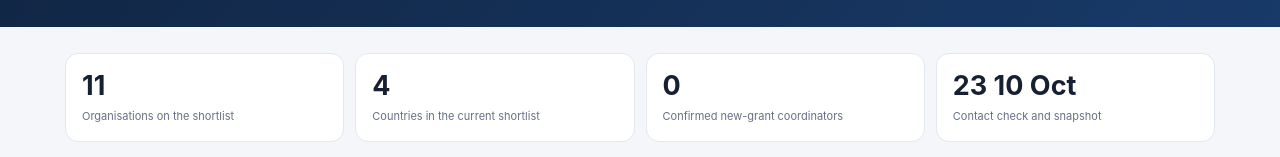
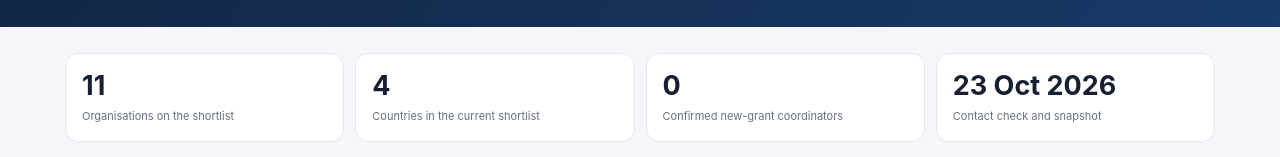
Before and after one commit to Obefree/GrantOps-Public, a plain HTML site: page coordinators/index.html in a window 1280 px wide. Shown: the part 295-452 px from the top of the page. Drawn offline with Linux system fonts and the light colour scheme.

Commit message:
fix(public): correct coordinator snapshot date format

```diff
--- a/coordinators/index.html
+++ b/coordinators/index.html
@@ -36,6 +36,6 @@ function render(){const q=query.value.trim().toLowerCase(),c=country.value,p=pri
 document.getElementById('result-count').textContent=matched.length+' of '+all.length+' organisations';
 cards.innerHTML=matched.map(x=>`<article class="card"><div class="card-head"><div><div class="location">${escapeHtml(x.city)} · ${escapeHtml(x.country)}</div><h2>${escapeHtml(x.name)}</h2></div><span class="pill ${x.priority==='P0'?'p0':'p1'}">${escapeHtml(x.priority)}</span></div><div class="role">${escapeHtml(x.role)}</div><p class="lead"><b>Relevant person:</b> ${escapeHtml(x.lead)}</p><p class="meta"><b>Experience:</b> ${escapeHtml(x.project)}</p><p class="notes">${escapeHtml(x.note)}</p><div class="next"><b>Outreach: ${escapeHtml(x.stage)} · next ${escapeHtml(x.followup)}</b><p>${escapeHtml(x.next)}</p></div><div class="footer-row"><a href="${escapeHtml(x.source)}" target="_blank" rel="noopener noreferrer">Official source ↗</a><span>Verified: 23 Oct 2026</span></div></article>`).join('')||'<div class="empty">No organisations match these filters.</div>'}
 [query,country,priority].forEach(el=>el.addEventListener(el===query?'input':'change',render));
-fetch('../data/faking-news-coordinators.json',{cache:'no-store'}).then(r=>{if(!r.ok)throw Error('snapshot unavailable');return r.json()}).then(data=>{all=data.coordinators||[];document.getElementById('stat-leads').textContent=all.length;document.getElementById('stat-date').textContent=(data.meta?.as_of||'2026-10-23').slice(5).split('-').reverse().join(' ')+' Oct';render()}).catch(()=>{cards.innerHTML='<div class="empty">The coordinator snapshot could not be loaded. <a href="../data/faking-news-coordinators.json">Open the data file</a>.</div>';document.getElementById('result-count').textContent='Snapshot unavailable';});
+fetch('../data/faking-news-coordinators.json',{cache:'no-store'}).then(r=>{if(!r.ok)throw Error('snapshot unavailable');return r.json()}).then(data=>{all=data.coordinators||[];document.getElementById('stat-leads').textContent=all.length;document.getElementById('stat-date').textContent=new Date((data.meta?.as_of||'2026-10-23')+'T12:00:00Z').toLocaleDateString('en-GB',{day:'numeric',month:'short',year:'numeric',timeZone:'UTC'});render()}).catch(()=>{cards.innerHTML='<div class="empty">The coordinator snapshot could not be loaded. <a href="../data/faking-news-coordinators.json">Open the data file</a>.</div>';document.getElementById('result-count').textContent='Snapshot unavailable';});
 </script>
 </body></html>
```
